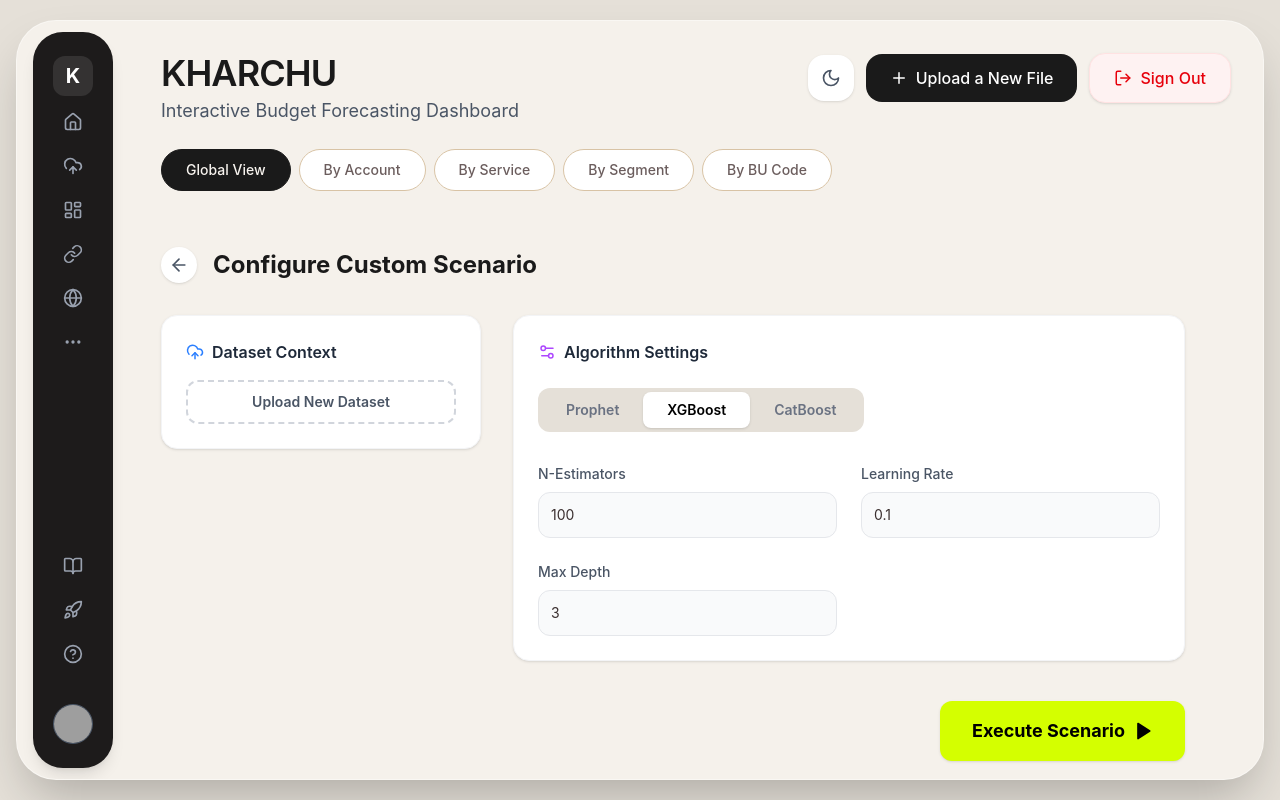
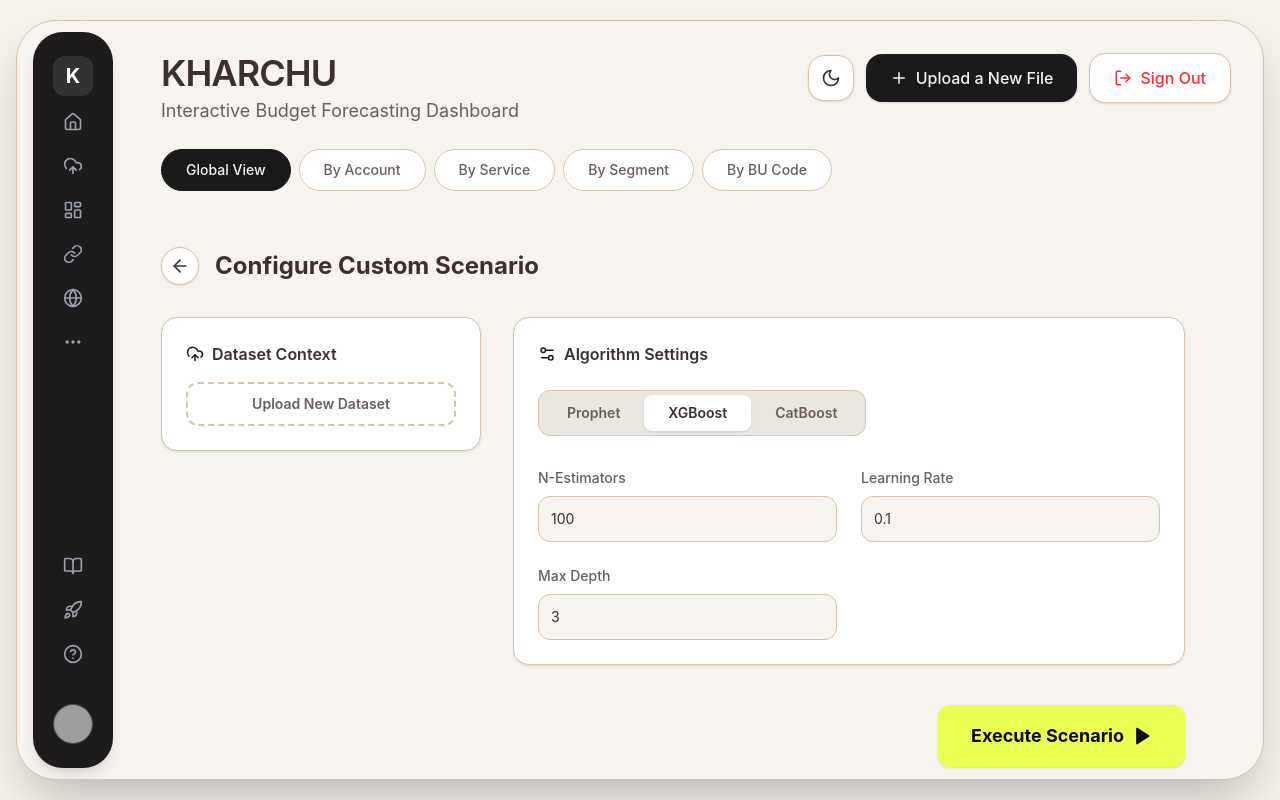
Before and after one commit to kapishyadav/BudgetForecast, a React (Vite) app in the folder budget_forecast_app/frontend/: page /custom-scenario in a window 1280 px wide. Built offline with nearby package versions, Linux system fonts and the light colour scheme; sample sign-in values are in the browser's storage; grey boxes are pictures that could not be loaded.

Commit message:
Fix dark mode on custom scenario page and top header

```diff
--- a/budget_forecast_app/frontend/src/pages/CustomScenario/CustomScenarioPage.tsx
+++ b/budget_forecast_app/frontend/src/pages/CustomScenario/CustomScenarioPage.tsx
@@ -41,7 +41,6 @@ export function CustomScenarioPage() {
   const [hyperparameters, setHyperparameters] = useState<any>({});
   const [isSubmitting, setIsSubmitting] = useState(false);
 
-  // --- REPLACED: Unified Filter State for TabNavigation ---
   const [activeFilters, setActiveFilters] = useState<string[]>(['Global View']);
   const [filterValues, setFilterValues] = useState<Record<string, any>>({});
 
@@ -53,7 +52,6 @@ export function CustomScenarioPage() {
     setHyperparameters(defaults);
   }, [modelType]);
 
-  // --- ADDED: Handlers for TabNavigation ---
   const handleToggleFilter = (filterName: string) => {
     if (filterName === 'Global View') {
       setActiveFilters(['Global View']);
@@ -121,12 +119,7 @@ export function CustomScenarioPage() {
     setHyperparameters((prev: any) => ({ ...prev, [key]: parseFloat(value) }));
   };
 
-  // --- ADDED: Empty placeholder to satisfy TabNavigation props.
-  // We handle the API call in handleRunScenario instead.
-  const handleApplyFilters = () => {
-     // Intentionally left blank. TabNavigation might trigger this on "Apply",
-     // but in this view, we want "Execute Scenario" to be the final trigger.
-  };
+  const handleApplyFilters = () => {};
 
   const pollCustomTaskStatus = (newTaskId: string, activeModel: string, mappedForecastType: string) => {
     const pollInterval = setInterval(async () => {
@@ -140,7 +133,6 @@ export function CustomScenarioPage() {
         if (['success', 'completed'].includes(currentState)) {
           clearInterval(pollInterval);
 
-          // Initialize the base URL parameters
           const queryParams = new URLSearchParams({
             taskId: newTaskId,
             model: activeModel,
@@ -148,7 +140,6 @@ export function CustomScenarioPage() {
             granularity: 'monthly'
           });
 
-          // Map frontend tab names to backend URL keys
           const paramMap: Record<string, string> = {
             "By Account": "account_name",
             "By Service": "service_name",
@@ -156,14 +147,12 @@ export function CustomScenarioPage() {
             "By BU Code": "bu_code"
           };
 
-          // Append any active filters to the URL
           activeFilters.forEach(filter => {
             if (filter !== 'Global View' && filterValues[filter]) {
               queryParams.append(paramMap[filter], filterValues[filter].value);
             }
           });
 
-          // Navigate with the fully loaded URL
           navigate(`/kharchu?${queryParams.toString()}`);
 
         } else if (['failure', 'error'].includes(currentState)) {
@@ -184,14 +173,12 @@ export function CustomScenarioPage() {
       return;
     }
 
-    // --- Dynamic Payload Mapping based on Tabs ---
     let mappedForecastType = "overall_aggregate";
     if (activeFilters.includes("By Segment")) mappedForecastType = "segment";
     if (activeFilters.includes("By BU Code")) mappedForecastType = "bu_code";
     if (activeFilters.includes("By Account")) mappedForecastType = "account";
     if (activeFilters.includes("By Service")) mappedForecastType = "service";
 
-    // Validation
     const missingSelections = activeFilters.filter(filter => filter !== 'Global View' && !filterValues[filter]);
     if (missingSelections.length > 0) {
        return alert(`Please select a value for: ${missingSelections.join(', ')}`);
@@ -230,13 +217,15 @@ export function CustomScenarioPage() {
   };
 
   return (
-    <div className="min-h-screen bg-[#E5E0D8] p-4 flex justify-center items-center">
-      <div className="bg-[#F5F1EB] rounded-[40px] shadow-2xl w-full max-w-[1600px] h-[95vh] flex overflow-hidden border border-white/40">
+    // Outer canvas: bg-bg-color
+    <div className="min-h-screen bg-bg-color p-4 flex justify-center items-center transition-colors duration-300">
+
+      {/* Floating Window: bg-background with border-border */}
+      <div className="bg-background rounded-[40px] shadow-2xl w-full max-w-[1600px] h-[95vh] flex overflow-hidden border border-border transition-colors duration-300">
         <LeftSidebar />
+
         <div className="flex-1 flex flex-col py-8 px-8 overflow-y-auto custom-scrollbar">
           <TopHeader />
-
-          {/* Tab Navigation replaces the old Target section */}
           <TabNavigation
             activeFilters={activeFilters}
             onToggleFilter={handleToggleFilter}
@@ -247,27 +236,28 @@ export function CustomScenarioPage() {
           />
 
           <div className="flex items-center gap-4 mt-6 mb-8">
-            <button onClick={() => navigate(-1)} className="p-2 bg-white rounded-full shadow-sm">
-              <ArrowLeft size={20} className="text-gray-600" />
+            <button onClick={() => navigate(-1)} className="p-2 bg-card border border-border hover:bg-muted rounded-full shadow-sm transition-colors duration-300 cursor-pointer">
+              <ArrowLeft size={20} className="text-foreground transition-colors duration-300" />
             </button>
             <div>
-              <h1 className="text-2xl font-bold text-[#1A1A1A]">Configure Custom Scenario</h1>
+              <h1 className="text-2xl font-bold text-foreground transition-colors duration-300">Configure Custom Scenario</h1>
             </div>
           </div>
 
           <div className="grid grid-cols-3 gap-8 max-w-5xl">
             {/* Left Column: Dataset */}
             <div className="col-span-1 space-y-6">
-              <div className="bg-white rounded-2xl p-6 shadow-sm border border-gray-100">
-                <h3 className="font-semibold text-gray-800 mb-4 flex items-center gap-2">
-                  <UploadCloud size={18} className="text-blue-500" /> Dataset Context
+              {/* Inner cards: bg-card */}
+              <div className="bg-card rounded-2xl p-6 shadow-sm border border-border transition-colors duration-300">
+                <h3 className="font-semibold text-foreground mb-4 flex items-center gap-2 transition-colors duration-300">
+                  <UploadCloud size={18} className="text-primary" /> Dataset Context
                 </h3>
                 {datasetId && (
-                  <div className="bg-gray-50 border border-gray-200 p-3 rounded-xl mb-4 text-xs font-mono truncate">
+                  <div className="bg-muted border border-border p-3 rounded-xl mb-4 text-xs font-mono truncate text-muted-foreground transition-colors duration-300">
                     {datasetId}
                   </div>
                 )}
-                <button onClick={() => navigate('/upload')} className="w-full py-2.5 border-2 border-dashed border-gray-300 rounded-xl text-sm font-semibold text-gray-600 hover:bg-gray-50 transition-colors">
+                <button onClick={() => navigate('/upload')} className="w-full py-2.5 border-2 border-dashed border-border rounded-xl text-sm font-semibold text-muted-foreground hover:bg-muted hover:text-foreground transition-all duration-300 cursor-pointer">
                   Upload New Dataset
                 </button>
               </div>
@@ -275,20 +265,20 @@ export function CustomScenarioPage() {
 
             {/* Right Column: Algorithms */}
             <div className="col-span-2 space-y-6">
-              <div className="bg-white rounded-2xl p-6 shadow-sm border border-gray-100">
-                <h3 className="font-semibold text-gray-800 mb-6 flex items-center gap-2">
-                  <Settings2 size={18} className="text-purple-500" /> Algorithm Settings
+              <div className="bg-card rounded-2xl p-6 shadow-sm border border-border transition-colors duration-300">
+                <h3 className="font-semibold text-foreground mb-6 flex items-center gap-2 transition-colors duration-300">
+                  <Settings2 size={18} className="text-primary" /> Algorithm Settings
                 </h3>
 
-                <div className="flex bg-[#E5E0D8] rounded-xl p-1 mb-8 w-fit">
+                <div className="flex bg-muted border border-border rounded-xl p-1 mb-8 w-fit transition-colors duration-300">
                   {Object.keys(MODEL_CONFIGS).map(modelKey => (
                     <button
                       key={modelKey}
                       onClick={() => setModelType(modelKey)}
-                      className={`px-6 py-2 text-sm font-semibold rounded-lg transition-all duration-200 ${
+                      className={`px-6 py-2 text-sm font-semibold rounded-lg transition-all duration-200 cursor-pointer ${
                         modelType === modelKey
-                          ? 'bg-white text-black shadow-sm'
-                          : 'text-gray-500 hover:text-gray-800'
+                          ? 'bg-card text-foreground shadow-sm'
+                          : 'text-muted-foreground hover:text-foreground'
                       }`}
                     >
                       {MODEL_CONFIGS[modelKey as keyof typeof MODEL_CONFIGS].name}
@@ -299,13 +289,14 @@ export function CustomScenarioPage() {
                 <div className="grid grid-cols-2 gap-6">
                   {MODEL_CONFIGS[modelType as keyof typeof MODEL_CONFIGS].params.map(param => (
                     <div key={param.key} className="flex flex-col">
-                      <label className="text-sm font-medium text-gray-600 mb-2">{param.label}</label>
+                      <label className="text-sm font-medium text-muted-foreground mb-2 transition-colors duration-300">{param.label}</label>
                       <input
                         type={param.type}
                         step={param.step}
                         value={hyperparameters[param.key] ?? ''}
                         onChange={(e) => handleParamChange(param.key, e.target.value)}
-                        className="bg-gray-50 border border-gray-200 text-sm rounded-xl p-3 focus:outline-none focus:ring-2 focus:ring-blue-500/20"
+                        // Inputs sit nicely inside the card using bg-background
+                        className="bg-background border border-border text-foreground text-sm rounded-xl p-3 focus:outline-none focus:ring-2 focus:ring-primary/20 transition-colors duration-300"
                       />
                     </div>
                   ))}
@@ -316,10 +307,10 @@ export function CustomScenarioPage() {
                 <button
                   onClick={handleRunScenario}
                   disabled={isSubmitting}
-                  className={`flex items-center gap-2 px-8 py-4 rounded-xl font-bold text-lg transition-all ${
+                  className={`flex items-center gap-2 px-8 py-4 rounded-xl font-bold text-lg transition-all cursor-pointer ${
                     isSubmitting
-                      ? 'bg-gray-200 text-gray-400 cursor-not-allowed'
-                      : 'bg-[#D4FF00] text-black hover:bg-[#bce600] shadow-sm hover:shadow-md'
+                      ? 'bg-muted text-muted-foreground border border-border cursor-not-allowed'
+                      : 'bg-light-accent text-[#09090B] hover:opacity-90 shadow-sm border border-transparent'
                   }`}
                 >
                   {isSubmitting ? 'Initializing...' : 'Execute Scenario'}
--- a/budget_forecast_app/frontend/src/pages/KharchuDashboard/TopHeader.tsx
+++ b/budget_forecast_app/frontend/src/pages/KharchuDashboard/TopHeader.tsx
@@ -23,16 +23,16 @@ export function TopHeader() {
   };
 
   return (
-    <div className="flex justify-between items-start mb-6 transition-colors">
+    <div className="flex justify-between items-start mb-6 transition-colors duration-300">
 
       {/* Title Section */}
       <div className="-mt-0">
-        {/* Added dark:text-white */}
-        <h1 className="text-4xl font-semibold text-[#1A1A1A] dark:text-white tracking-tight mb-1 transition-colors">
+        {/* Replaced text-[#1A1A1A] and dark:text-white with text-foreground */}
+        <h1 className="text-4xl font-semibold text-foreground tracking-tight mb-1 transition-colors duration-300">
           KHARCHU
         </h1>
-        {/* Added dark:text-gray-400 */}
-        <p className="text-lg text-gray-600 dark:text-gray-400 transition-colors">
+        {/* Replaced text-gray-600 and dark:text-gray-400 with text-muted-foreground */}
+        <p className="text-lg text-muted-foreground transition-colors duration-300">
           Interactive Budget Forecasting Dashboard
         </p>
       </div>
@@ -40,35 +40,35 @@ export function TopHeader() {
       {/* Action Buttons */}
       <div className="flex items-center space-x-3">
 
-        {/* NEW: Dynamic Dark Mode Toggle */}
+        {/* Dynamic Dark Mode Toggle: Replaced hardcoded backgrounds with bg-card and border-border */}
         <button
           onClick={toggleTheme}
-          className="p-3 bg-white dark:bg-gray-800 rounded-2xl shadow-sm hover:shadow-md transition-all cursor-pointer border border-transparent dark:border-gray-700"
+          className="p-3 bg-card text-foreground rounded-2xl shadow-sm hover:shadow-md transition-all cursor-pointer border border-border"
           aria-label="Toggle Dark Mode"
         >
           {theme === 'dark' ? (
-            <Sun size={20} className="text-yellow-500" />
+            <Sun size={20} className="text-foreground transition-colors" />
           ) : (
-            <Moon size={20} className="text-gray-600" />
+            <Moon size={20} className="text-foreground transition-colors" />
           )}
         </button>
 
-        {/* Upload Button: Matched to landing page dark mode styling */}
+        {/* Upload Button: Uses primary theme variables for automatic black/white flip */}
         <Link
           to="/upload"
-          className="flex items-center space-x-2 bg-[#1A1A1A] dark:bg-blue-600 text-white px-6 py-3 rounded-2xl hover:bg-black dark:hover:bg-blue-700 transition-colors font-medium cursor-pointer"
+          className="flex items-center space-x-2 bg-primary text-primary-foreground px-6 py-3 rounded-2xl hover:opacity-90 transition-opacity font-medium cursor-pointer shadow-sm"
         >
           <Plus size={18} />
           <span>Upload a New File</span>
         </Link>
 
-        {/* Dynamic Auth Button */}
+        {/* Dynamic Auth Button: Unified using bg-card and border-border */}
         <button
           onClick={handleAuthAction}
-          className={`flex items-center space-x-2 px-6 py-3 rounded-2xl transition-colors font-medium cursor-pointer shadow-sm border ${
+          className={`flex items-center space-x-2 px-6 py-3 rounded-2xl transition-all font-medium cursor-pointer shadow-sm border border-border ${
             isAuthenticated
-              ? 'bg-red-50 text-red-600 hover:bg-red-100 border-red-100 dark:bg-red-900/30 dark:text-red-400 dark:border-red-800' // Logged In Style (Dark mode supported)
-              : 'bg-white text-[#1A1A1A] hover:bg-gray-50 border-gray-200 dark:bg-gray-800 dark:text-white dark:border-gray-700 dark:hover:bg-gray-700' // Logged Out Style (Dark mode supported)
+              ? 'bg-card text-red-500 hover:bg-muted'
+              : 'bg-card text-foreground hover:bg-muted'
           }`}
         >
           {isAuthenticated ? (
```
